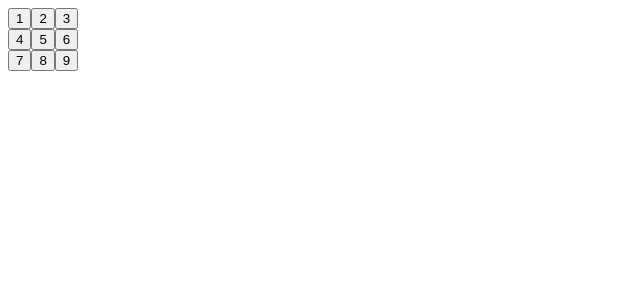
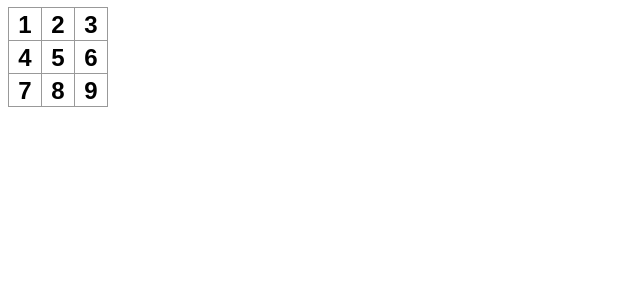
Before and after one commit to cesarforall/tic-tac-toe-react, a React app: page / in a window 1280 px wide. Shown: the top 300 px of the page, without its empty margins (0-640 px from the left). Built offline with nearby package versions, Linux system fonts and the light colour scheme.

Commit message:
:lipstick: add square and board-row styles

```diff
--- a/src/styles/styles.css
+++ b/src/styles/styles.css
@@ -0,0 +1,18 @@
+.square {
+	background: #fff;
+	border: 1px solid #999;
+	float: left;
+	font-size: 24px;
+	font-weight: bold;
+	line-height: 34px;
+	height: 34px;
+	margin-right: -1px;
+	margin-top: -1px;
+	padding: 0;
+	text-align: center;
+	width: 34px;
+}
+
+.board-row {
+	display: table;
+}
```
